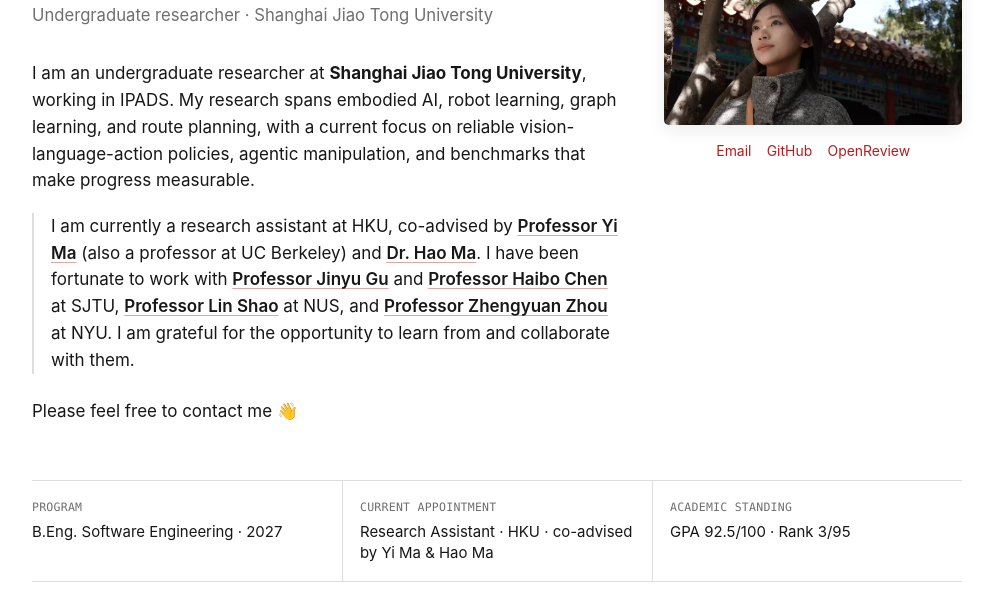
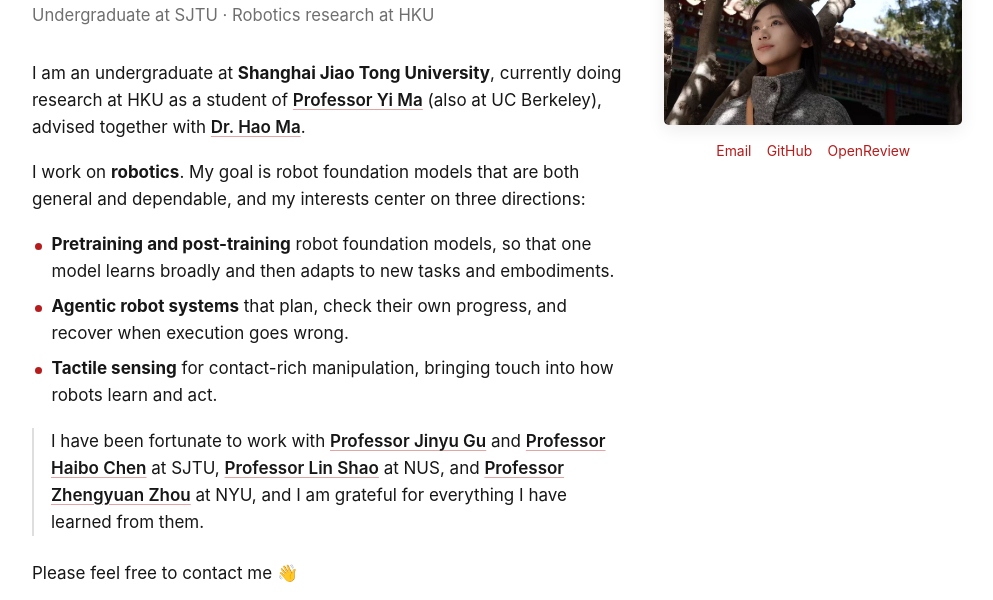
Before and after one commit to iairplane/iairplane.github.io, a plain HTML site: page index.html in a window 1280 px wide. Shown: the part 200-800 px from the top of the page, without its empty margins (143-1136 px from the left). Drawn offline with Linux system fonts and the light colour scheme.

Commit message:
Rewrite intro around robotics research with Yi Ma
Co-Authored-By: Claude Opus 5.5 <noreply@anthropic.com>
Claude-Session: https://claude.ai/code/session_01E7ExjhE9QZ2YLQGsJaWSpw

```diff
--- a/index.html
+++ b/index.html
@@ -4,12 +4,12 @@
     <meta charset="utf-8">
     <meta name="viewport" content="width=device-width, initial-scale=1">
     <meta name="theme-color" content="#ffffff">
-    <meta name="description" content="Zhuoran Li is an undergraduate researcher at SJTU and a research assistant in Professor Yi Ma's group at HKU, working on reliable VLA policies and robot learning.">
+    <meta name="description" content="Zhuoran Li is an undergraduate at SJTU doing robotics research at HKU with Professor Yi Ma, working on robot foundation models, agentic robot systems and tactile manipulation.">
     <meta name="author" content="Zhuoran Li">
 
     <meta property="og:type" content="website">
     <meta property="og:title" content="Zhuoran Li">
-    <meta property="og:description" content="Undergraduate researcher at SJTU and research assistant in Professor Yi Ma's group at HKU, working on reliable VLA policies and robot learning.">
+    <meta property="og:description" content="Undergraduate at SJTU doing robotics research at HKU with Professor Yi Ma: robot foundation models, agentic robot systems and tactile manipulation.">
     <meta property="og:url" content="https://iairplane.github.io/">
     <meta property="og:image" content="https://iairplane.github.io/assets/media/zhuoran-hero.jpg">
     <meta property="og:image:alt" content="Portrait of Zhuoran Li beneath flowering trees.">
@@ -19,8 +19,8 @@
     <link rel="canonical" href="https://iairplane.github.io/">
     <link rel="icon" href="assets/icons/favicon.svg" type="image/svg+xml">
     <link rel="preload" href="assets/media/zhuoran-hero.jpg" as="image" fetchpriority="high">
-    <link rel="stylesheet" href="styles.css?v=20261121-1">
-    <script src="script.js?v=20261121-1" defer></script>
+    <link rel="stylesheet" href="styles.css?v=20261121-2">
+    <script src="script.js?v=20261121-2" defer></script>
 
     <script type="application/ld+json">
       {
@@ -44,11 +44,11 @@
           "https://openreview.net/profile?id=~Zhuoran_Li7"
         ],
         "knowsAbout": [
-          "Embodied AI",
+          "Robotics",
+          "Robot foundation models",
           "Robot learning",
-          "Vision-language-action models",
-          "Graph learning",
-          "Route planning"
+          "Agentic robot systems",
+          "Tactile sensing"
         ]
       }
     </script>
@@ -89,15 +89,23 @@
 
         <header class="page-heading">
           <h1 id="page-title"><strong>Zhuoran</strong> Li</h1>
-          <p class="tagline">Undergraduate researcher · Shanghai Jiao Tong University</p>
+          <p class="tagline">Undergraduate at SJTU · Robotics research at HKU</p>
         </header>
 
         <div class="intro">
           <p>
-            I am an undergraduate researcher at <strong>Shanghai Jiao Tong University</strong>, working in IPADS. My research spans embodied AI, robot learning, graph learning, and route planning, with a current focus on reliable vision-language-action policies, agentic manipulation, and benchmarks that make progress measurable.
+            I am an undergraduate at <strong>Shanghai Jiao Tong University</strong>, currently doing research at HKU as a student of <a class="prof" href="https://www.ai.hku.hk/people/academic-staff/mayi" target="_blank" rel="external noopener" data-photo="assets/people/yi-ma.jpg" data-initials="YM">Professor Yi Ma</a> (also at UC Berkeley), advised together with <a class="prof" href="https://haomafrlu.github.io/" target="_blank" rel="external noopener" data-photo="assets/people/hao-ma.jpg" data-initials="HM">Dr. Hao Ma</a>.
           </p>
+          <p>
+            I work on <strong>robotics</strong>. My goal is robot foundation models that are both general and dependable, and my interests center on three directions:
+          </p>
+          <ul class="interests">
+            <li><strong>Pretraining and post-training</strong> robot foundation models, so that one model learns broadly and then adapts to new tasks and embodiments.</li>
+            <li><strong>Agentic robot systems</strong> that plan, check their own progress, and recover when execution goes wrong.</li>
+            <li><strong>Tactile sensing</strong> for contact-rich manipulation, bringing touch into how robots learn and act.</li>
+          </ul>
           <p class="mentor-note">
-            I am currently a research assistant at HKU, co-advised by <a class="prof" href="https://www.ai.hku.hk/people/academic-staff/mayi" target="_blank" rel="external noopener" data-photo="assets/people/yi-ma.jpg" data-initials="YM">Professor Yi Ma</a> (also a professor at UC Berkeley) and <a class="prof" href="https://haomafrlu.github.io/" target="_blank" rel="external noopener" data-photo="assets/people/hao-ma.jpg" data-initials="HM">Dr. Hao Ma</a>. I have been fortunate to work with <a class="prof" href="https://ipads.sjtu.edu.cn/pub/members/jinyu_gu" target="_blank" rel="external noopener" data-photo="assets/people/jinyu-gu.jpg" data-initials="JG">Professor Jinyu Gu</a> and <a class="prof" href="https://ipads.sjtu.edu.cn/pub/members/haibo_chen" target="_blank" rel="external noopener" data-photo="assets/people/haibo-chen.jpg" data-initials="HC">Professor Haibo Chen</a> at SJTU, <a class="prof" href="https://www.comp.nus.edu.sg/cs/people/shaol/" target="_blank" rel="external noopener" data-photo="assets/people/lin-shao.jpg" data-initials="LS">Professor Lin Shao</a> at NUS, and <a class="prof" href="https://engineering.nyu.edu/faculty/zhengyuan-zhou" target="_blank" rel="external noopener" data-photo="assets/people/zhengyuan-zhou.jpg" data-initials="ZZ">Professor Zhengyuan Zhou</a> at NYU. I am grateful for the opportunity to learn from and collaborate with them.
+            I have been fortunate to work with <a class="prof" href="https://ipads.sjtu.edu.cn/pub/members/jinyu_gu" target="_blank" rel="external noopener" data-photo="assets/people/jinyu-gu.jpg" data-initials="JG">Professor Jinyu Gu</a> and <a class="prof" href="https://ipads.sjtu.edu.cn/pub/members/haibo_chen" target="_blank" rel="external noopener" data-photo="assets/people/haibo-chen.jpg" data-initials="HC">Professor Haibo Chen</a> at SJTU, <a class="prof" href="https://www.comp.nus.edu.sg/cs/people/shaol/" target="_blank" rel="external noopener" data-photo="assets/people/lin-shao.jpg" data-initials="LS">Professor Lin Shao</a> at NUS, and <a class="prof" href="https://engineering.nyu.edu/faculty/zhengyuan-zhou" target="_blank" rel="external noopener" data-photo="assets/people/zhengyuan-zhou.jpg" data-initials="ZZ">Professor Zhengyuan Zhou</a> at NYU, and I am grateful for everything I have learned from them.
           </p>
           <p class="contact-invite">Please feel free to contact me <span aria-hidden="true">👋</span></p>
         </div>
@@ -109,7 +117,7 @@
           </div>
           <div>
             <dt>Current appointment</dt>
-            <dd>Research Assistant · HKU · co-advised by Yi Ma &amp; Hao Ma</dd>
+            <dd>Research Assistant · HKU · advised by Yi Ma &amp; Hao Ma</dd>
           </div>
           <div>
             <dt>Academic standing</dt>
--- a/styles.css
+++ b/styles.css
@@ -913,3 +913,39 @@ dt,
 @media (prefers-reduced-motion: reduce) {
   .prof-pop { transition: opacity 0.12s ease; transform: translate(-50%, 0); }
 }
+
+.intro a.prof {
+  color: var(--text);
+  font-weight: 600;
+  text-decoration: underline;
+  text-decoration-color: rgba(183, 28, 28, 0.4);
+  text-underline-offset: 0.16em;
+}
+.intro a.prof:hover,
+.intro a.prof:focus-visible {
+  color: var(--accent);
+  text-decoration-color: currentColor;
+}
+.interests {
+  list-style: none;
+  margin: 0.2rem 0 1.1rem;
+  padding: 0;
+  display: grid;
+  gap: 0.45rem;
+}
+.interests li {
+  position: relative;
+  padding-left: 1.15rem;
+  line-height: 1.6;
+}
+.interests li::before {
+  content: "";
+  position: absolute;
+  left: 0.15rem;
+  top: 0.68em;
+  width: 0.42rem;
+  height: 0.42rem;
+  border-radius: 50%;
+  background: var(--accent);
+}
+.interests strong { color: var(--text); }
```
